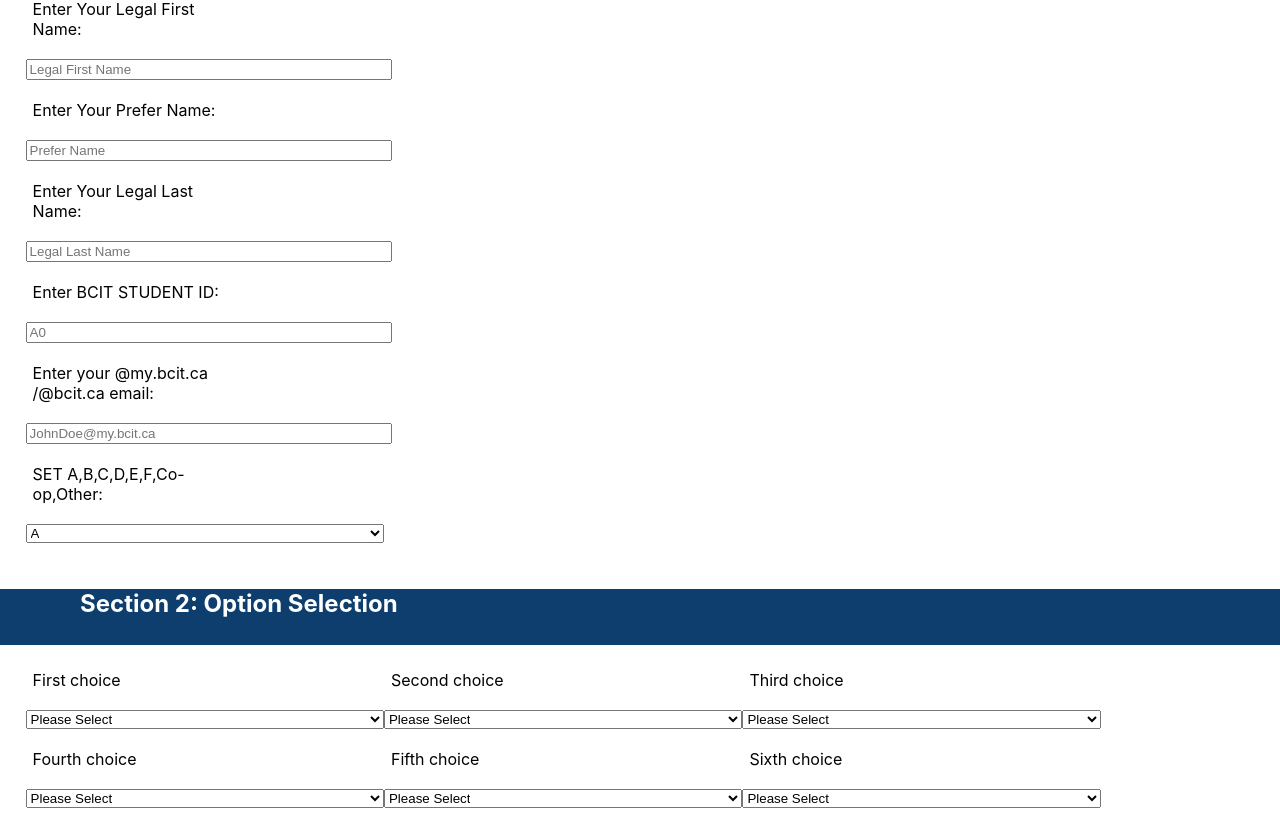
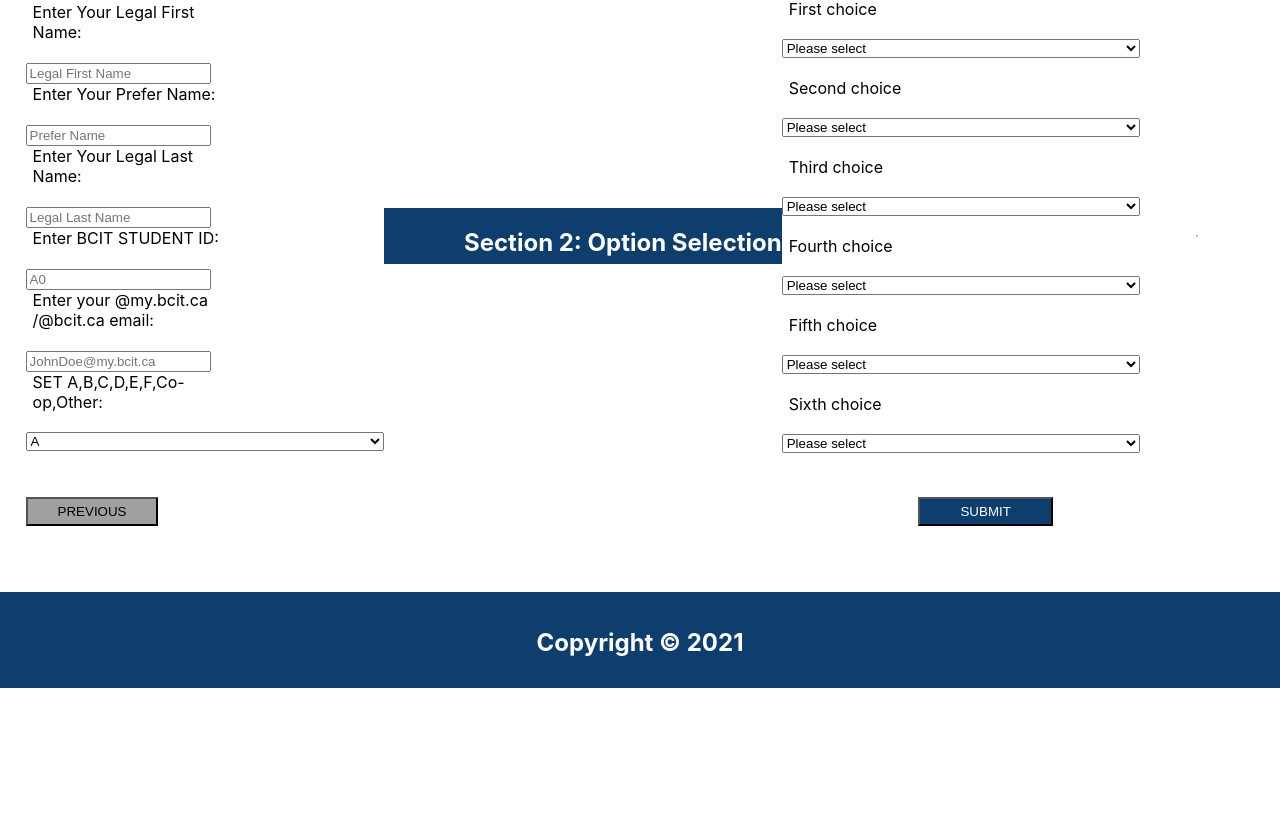
Before and after one commit to jaime-deng/BCIT-CST, a React (Create React App) app: page / in a window 1280 px wide. Shown: the part 733-1560 px from the top of the page. After the commit the page ends 1421 px from the top, so only its background shows below. Built offline with nearby package versions, Linux system fonts and the light colour scheme.

Commit message:
fixed the option selection and able to submit data

```diff
--- a/package.json
+++ b/package.json
@@ -6,6 +6,7 @@
     "@testing-library/jest-dom": "^5.11.4",
     "@testing-library/react": "^11.1.0",
     "@testing-library/user-event": "^12.1.10",
+    "axios": "^0.21.1",
     "react": "^17.0.1",
     "react-dom": "^17.0.1",
     "react-router-dom": "^5.2.0",
@@ -18,6 +19,7 @@
     "test": "react-scripts test",
     "eject": "react-scripts eject"
   },
+  "proxy": "http://localhost:3333",
   "eslintConfig": {
     "extends": [
       "react-app",
--- a/src/App.js
+++ b/src/App.js
@@ -1,116 +1,162 @@
 import { useState } from "react";
 import { BrowserRouter as Router, Route, Link, Switch } from "react-router-dom";
 import './App.css';
+import axios from 'axios';
 
 
 //COMPONENTS
-import Header from "./components/Header.js"
+import Header from "./components/header"
 import Banner from "./components/Banner.js"
 import NavBar from "./components/NavBar.js"
 import Content from "./components/Content.js"
 import Titles from "./components/Titles.js"
 import Buttons from "./components/Buttons.js"
-import Footer from "./components/Footer.js"
+import Footer from "./components/footer"
 
 import Home from "./components/Home.js"
 
 
 //import Select from './Select';
-import FormSelect from "./components/Form";
-import Options from "./components/Option";
+import FormSelect from "./components/form";
+import Options from "./components/option"
 
-const courseList = ["Web & Mobile","AI & Machine", "Programming Paradigms","Technical Programming","Cloud Computing (DTC)","Predictive Analytics (DTC)", "Defer"]
-const noCourse = ["Defer"];
+const courseList = ["Web & Mobile", "AI & Machine", "Programming Paradigms", "Technical Programming", "Cloud Computing (DTC)", "Predictive Analytics (DTC)", "Defer"]
 function App() {
+  // state of the array of course list
+  const [course, setCourse] = useState({
+    one: '',
+    two: '',
+    three: '',
+    four: '',
+    five: '',
+    six: ''
+  });
 
-// state of the array of course list
-  const [course, setCourse] = useState([]);
+  const [studentInfo, setStudentInfo] = useState({
+    firstname: '',
+    lastname: '',
+    prefername: '',
+    studentid: '',
+    email: '',
+    set: 'A'
+  })
+
   //when change occur will target the select and update the setCourse
   function selectChanged(event) {
     const targetId = event.target.id;
     const selection = event.target.value;
-    setCourse([...course, { selection, list: targetId }]);
-
+    if (targetId == "one" && selection == "Defer") {
+      setCourse({
+        ...course,
+        [targetId]: selection,
+        ["two"]: selection,
+        ["three"]: selection,
+        ["four"]: selection,
+        ["five"]: selection
+      });
+    } else if (targetId == "two" && selection == "Defer") {
+      setCourse({
+        ...course,
+        [targetId]: selection,
+        ["three"]: selection,
+        ["four"]: selection,
+        ["five"]: selection
+      });
+    } else if (targetId == "three" && selection == "Defer") {
+      setCourse({
+        ...course,
+        [targetId]: selection,
+        ["four"]: selection,
+        ["five"]: selection
+      });
+    } else if (targetId == "four" && selection == "Defer") {
+      setCourse({
+        ...course,
+        [targetId]: selection,
+        ["five"]: selection
+      });
+    } else if (targetId == "five" && selection == "Defer") {
+      setCourse({
+        ...course,
+        [targetId]: selection
+      });
+    } else {
+      setCourse({
+        ...course,
+        [targetId]: selection
+      });
     }
-//possible to improve by using useEffect
-  function containsDefer() {
-    return !!course.find(c => c.selection == "Defer")
-
   }
 
-  function Deferral() {
-    return course.includes("Defer")
-
-  }
-console.log(!!course.find(c => c.selection == "Defer"))
-  //unselect
   function unSelectedCourseList(list) {
-    console.log(course)
+    const courseSelectd = Object.values(course)
     return courseList.filter((select) => {
-
-        return !course.find((selectOption) => {
-              return selectOption.selection === select && selectOption.list !== list;
+      return !courseSelectd.find((selectOption) => {
+        return selectOption === select;
       });
     });
-
   }
 
+  function handleInfoChange(event) {
+    setStudentInfo({ ...studentInfo, [event.target.id]: event.target.value })
+  }
+  function handleSubmit(e) {
+    e.preventDefault()
 
+    axios.post('/user/createStudentInfo', {
+      firstName: studentInfo.firstname,
+      lastName: studentInfo.lastname,
+      studentNo: studentInfo.studentid,
+      bcitEmail: studentInfo.email,
+      studentSet: studentInfo.set,
+      firstChoice: course.one,
+      secondChoice: course.two,
+      thirdChoice: course.three,
+      fourthChoice: course.four,
+      fifthChoice: course.five,
+      sixthChoice: course.six,
+    })
+      .then((response) => {
+        console.log(response);
+      }, (error) => {
+        console.log(error);
+      });
+  }
 
 
   return (
     <Router>
       <div className="App">
         <Header />
-
         <Banner />
-
         <NavBar />
-
         <Content />
-
         <Titles text={"Section 1: Student Information"} />
-
-
-
-    <form>
-      <FormSelect />
-      </form>
+        <form onSubmit={handleSubmit}>
+          <FormSelect studentInfo={studentInfo} handleInfoChange={handleInfoChange} />
 
           <Titles text={"Section 2: Option Selection"} />
-
-
           <div className="options">
-
-      <form>
-      <Options number="First choice" choicesid="one" change={selectChanged} unSelectedCourseList={unSelectedCourseList}
+            <Options id={1} state={course} number="First choice" choicesid="one" change={selectChanged} unSelectedCourseList={unSelectedCourseList}
             />
-      <Options number="Second choice" choicesid="two" change={selectChanged} unSelectedCourseList={unSelectedCourseList}
-      disabled={containsDefer()}/>
-      <Options number="Third choice" choicesid="three" change={selectChanged} unSelectedCourseList={unSelectedCourseList} disabled={containsDefer()} />
-      <Options number="Fourth choice" choicesid="four" change={selectChanged} unSelectedCourseList={unSelectedCourseList}
-      disabled={containsDefer()}/>
-      <Options number="Fifth choice" choicesid="five" change={selectChanged} unSelectedCourseList={unSelectedCourseList}
-      disabled={containsDefer()}/>
-      <Options number="Sixth choice" choicesid="six" change={selectChanged} unSelectedCourseList={unSelectedCourseList}
-      disabled={containsDefer()}/>
-
-    </form>
-      </div>
-
-      <hr />
-
-        <Buttons />
-
-
-
-
-      <Footer />
+            <Options id={2} state={course} number="Second choice" choicesid="two" change={selectChanged} unSelectedCourseList={unSelectedCourseList}
+            />
+            <Options id={3} state={course} number="Third choice" choicesid="three" change={selectChanged} unSelectedCourseList={unSelectedCourseList}
+            />
+            <Options id={4} state={course} number="Fourth choice" choicesid="four" change={selectChanged} unSelectedCourseList={unSelectedCourseList}
+            />
+            <Options id={5} state={course} number="Fifth choice" choicesid="five" change={selectChanged} unSelectedCourseList={unSelectedCourseList}
+            />
+            <Options id={6} state={course} number="Sixth choice" choicesid="six" change={selectChanged} unSelectedCourseList={unSelectedCourseList}
+            />
 
           </div>
-
+          <hr />
+          <Buttons />
+        </form>
+        <Footer />
+      </div>
     </Router>
   );
 }
-
 export default App;
--- a/src/components/Buttons.js
+++ b/src/components/Buttons.js
@@ -2,18 +2,11 @@ import React from "react";
 import Home from "./Home"
 
 function Buttons() {
-
-
-
     return (
         <div className="Buttons">
             <button className="Button1">PREVIOUS</button>
-            <button className="Button2">SUBMIT</button>
+            <button type="submit" className="Button2">SUBMIT</button>
         </div>
-
     )
-
 }
-
-
 export default Buttons
--- a/src/components/Home.js
+++ b/src/components/Home.js
@@ -3,13 +3,13 @@ import React, { Fragment } from "react";
 import { BrowserRouter as Router, Route, Link } from "react-router-dom";
 import '../App.css';
 //COMPONENTS
-import Header from "./Header.js"
+import Header from "./header"
 import Banner from "./Banner.js"
 import NavBar from "./NavBar.js"
 import Content from "./Content.js"
 import Titles from "./Titles.js"
 import Buttons from "./Buttons.js"
-import Footer from "./Footer.js"
+import Footer from "./footer"
 
 export default function Home() {
     return (
--- a/src/components/form.js
+++ b/src/components/form.js
@@ -1,33 +1,68 @@
 import React from 'react'
 
-const FormSelect = () => {
+const FormSelect = ({ studentInfo, handleInfoChange }) => {
     return (
         <div>
             <label htmlFor="name">Enter Your Legal First Name:</label>
-        <input type="name" id="legal"
-       pattern="[A-Z][a-z]" size="120" placeholder="Legal First Name" required></input>
+            <input type="text"
+                id="firstname"
+                value={studentInfo.firstname}
+                //pattern="[A-Z][a-z]"
+                //maxLength="120"
+                placeholder="Legal First Name"
+                onChange={handleInfoChange}
+                required></input>
 
             <label htmlFor="name">Enter Your Prefer Name:</label>
-        <input type="name" id="prefer"
-       pattern="[A-Z][a-z]" size="120" placeholder="Prefer Name" required></input>
-
-
+            <input
+                type="text"
+                id="prefername"
+                value={studentInfo.prefername}
+                //pattern="[A-Z][a-z]" size="120"
+                placeholder="Prefer Name"
+                onChange={handleInfoChange}
+                required></input>
 
             <label htmlFor="name">Enter Your Legal Last Name:</label>
-        <input type="name" id="last"
-       pattern="[A-Z][a-z]" size="120" placeholder="Legal Last Name" required></input>
+            <input
+                type="text"
+                id="lastname"
+                value={studentInfo.lastname}
+                //pattern="[A-Z][a-z]"
+                //size="120"
+                placeholder="Legal Last Name"
+                onChange={handleInfoChange}
+                required></input>
 
             <label htmlFor="name">Enter BCIT STUDENT ID:</label>
-        <input type="student" id="student"
-       pattern="^A+\d*" size="9" minLength="9" placeholder="A0" required></input>
+            <input
+                type="text"
+                id="studentid"
+                value={studentInfo.studentid}
+                //pattern="^A+\d*"
+                //size="9" minLength="9"
+                placeholder="A0"
+                onChange={handleInfoChange}
+                required></input>
 
             <label htmlFor="email">Enter your @my.bcit.ca /@bcit.ca email:</label>
-        <input type="email" id="email"
-       pattern=".+@my.bcit.ca | .+@bcit.ca" size="100" placeholder="JohnDoe@my.bcit.ca" required></input>
+            <input
+                type="text"
+                id="email"
+                value={studentInfo.email}
+                //pattern=".+@my.bcit.ca | .+@bcit.ca"
+                //size="100"
+                placeholder="JohnDoe@my.bcit.ca"
+                onChange={handleInfoChange}
+                required></input>
 
             <label htmlFor="set"> SET A,B,C,D,E,F,Co-op,Other:</label>
-       <select name="set" id="set">
-        <option value="A">A</option>
+            <select
+                name="set"
+                id="set"
+                value = {studentInfo.set}
+                onChange={handleInfoChange}>
+                <option value="A" >A</option>
                 <option value="B">B</option>
                 <option value="C">C</option>
                 <option value="D">D</option>
--- a/src/components/option.js
+++ b/src/components/option.js
@@ -1,20 +1,35 @@
+import userEvent from "@testing-library/user-event";
 import React from "react";
 
 
-const Options = ({number, unSelectedCourseList, disabled,choicesid,change}) => {
+const Options = ({ id, state, number, unSelectedCourseList,choicesid,change}) => {
 
+  const flag = ['','one', 'two', 'three', 'four', 'five', 'six']
+
+  let disabled = false
+
+  const opts = []
+  if(state[flag[id-1]] == "Defer"){
+    disabled=true
+    opts.push(<option value="Defer" disabled={true} selected={true}>Defer</option>)
+
+  } else if(state[choicesid] == ''){
+    opts.push(<option value="select" hidden selected>Please select</option>)
+    unSelectedCourseList().map(item => {
+      opts.push(<option key={item} value={item} >{item}</option>)
+    })
+  }else{
+    opts.push(<option key={state[choicesid]} value={state[choicesid]}>{state[choicesid]}</option>)
+    unSelectedCourseList().map(item => {
+      opts.push(<option key={item} value={item} >{item}</option>)
+    })
+  }
+  console.log(opts);
   return (
     <div >
      <label htmlFor="set"> {number}</label>
       <select onChange={change} name={choicesid} id={choicesid} disabled={disabled}>
-        <option value="select">Please Select</option>
-        {unSelectedCourseList(`${choicesid}`).map((course) => (
-          <option key={course} value={course}>
-            {course}
-          </option>
-
-        ))}
-
+        {opts}
       </select>
     </div>
   );
```
Also changed, not shown: 1 other file (tests, documents, lock files or other folders). Lines whose indentation alone changed are shown as unchanged.
